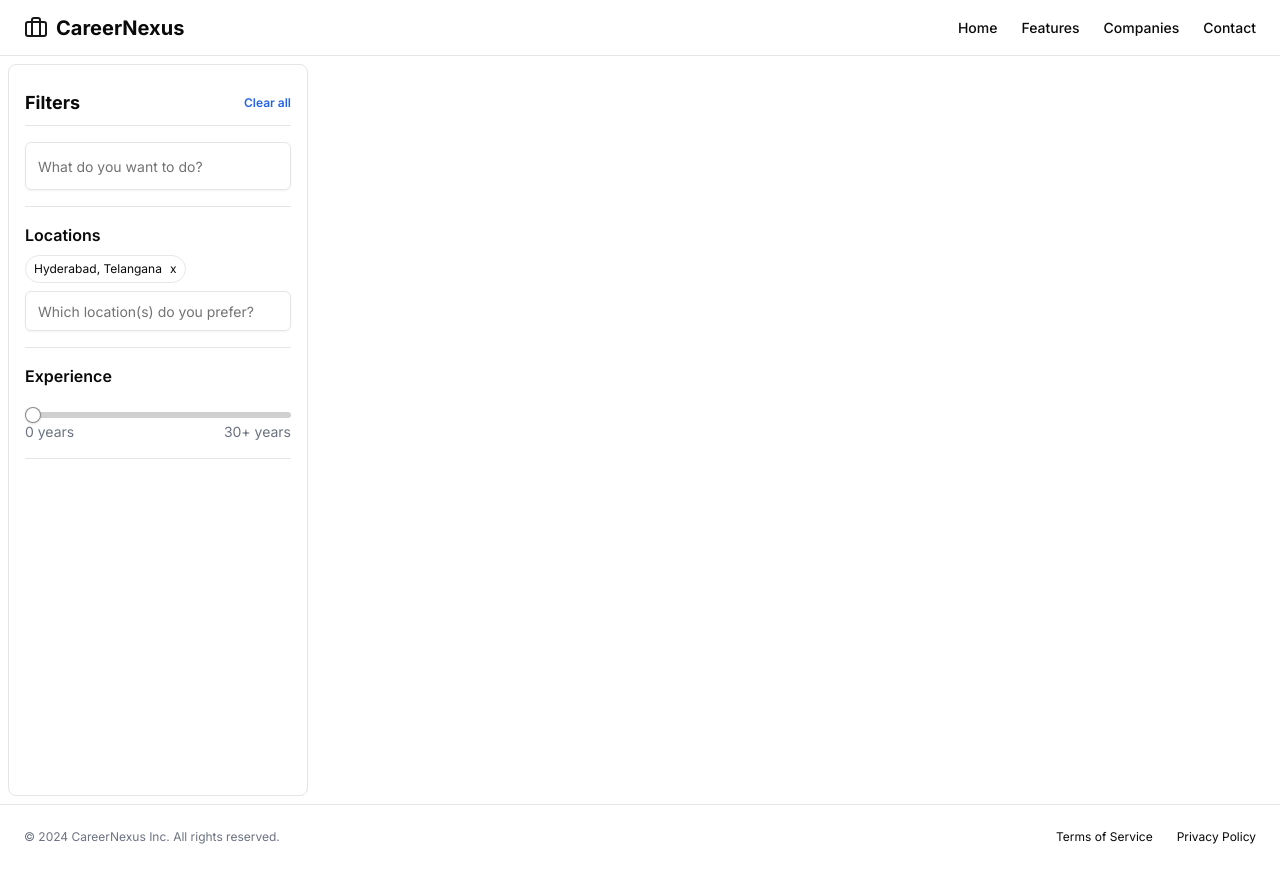
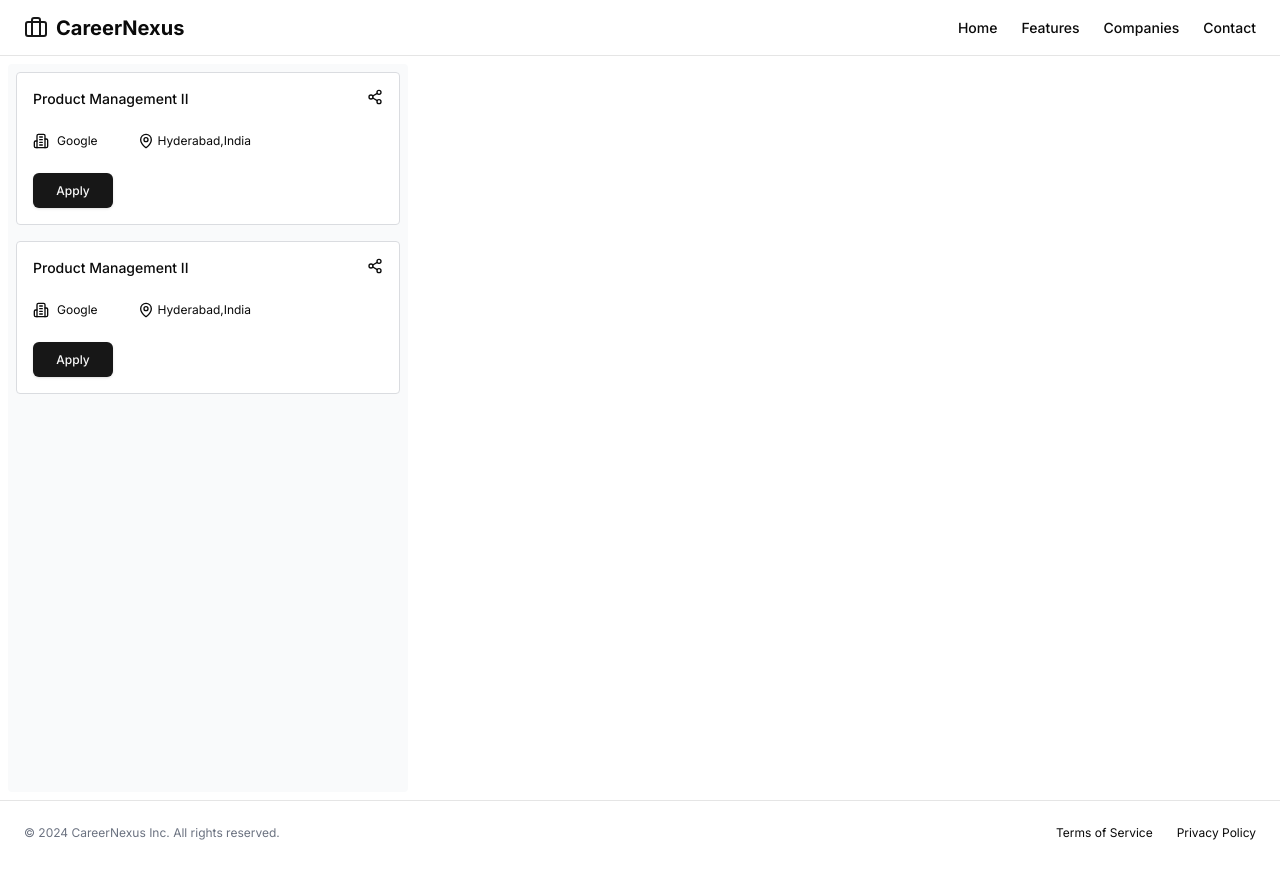
Before and after one commit to ThilakReddyy/carrerNexus, a Next.js app: page /jobs in a window 1280 px wide. Built offline with nearby package versions, Linux system fonts and the light colour scheme.

Commit message:
Add: jobs

```diff
--- a/app/globals.css
+++ b/app/globals.css
@@ -77,3 +77,8 @@
   height: 120px;
   object-fit: contain;
 }
+.jobsimage {
+  width: 40px;
+  height: 34px;
+  object-fit: contain;
+}
--- a/app/jobs/page.tsx
+++ b/app/jobs/page.tsx
@@ -1,8 +1,13 @@
 "use client";
 import { Input } from "@/components/ui/input";
+
+import { Separator } from "@/components/ui/separator";
 import { Slider } from "@/components/ui/slider";
 import { useSearchParams } from "next/navigation";
 import { useEffect, useState } from "react";
+import { Building2Icon, MapPinIcon, Share2Icon } from "lucide-react";
+import { Button } from "@/components/ui/button";
+import Link from "next/link";
 
 const Jobs = () => {
   const searchParams = useSearchParams();
@@ -17,15 +22,16 @@ const Jobs = () => {
   }, [searchParams]);
 
   return (
-    <div className="flex ">
-      <div className="m-2 p-4 w-[300px] border rounded-lg h-[calc(100vh-68px)] flex flex-col">
+    <div className="flex">
+      <div className="m-2 p-4 w-[300px] border rounded-lg h-[calc(100vh-68px)] flex flex-col bg-white hidden">
         <div className="py-2 border-b  text-sm flex justify-between items-center">
           <div className="font-bold text-lg">Filters</div>
           <div className="text-blue-600 font-semibold text-xs cursor-pointer">
             Clear all
           </div>
         </div>
-        <div className="py-4 border-b">
+
+        <div className="py-4 ">
           <Input
             placeholder="What do you want to do?"
             className="h-12 focus:border-blue-600 focus-visible:ring-blue-600"
@@ -35,7 +41,8 @@ const Jobs = () => {
             value={search}
           />
         </div>
-        <div className="py-4 border-b">
+        <Separator />
+        <div className="py-4">
           <div className="">
             <div className="font-semibold text-md">Locations</div>
             <div className="border border-gray-200 px-2 rounded-full font-normal w-fit m-2 ml-0 py-1 text-[75%]">
@@ -50,7 +57,9 @@ const Jobs = () => {
             />
           </div>
         </div>
-        <div className="py-4 border-b ">
+
+        <Separator />
+        <div className="py-4">
           <div className="font-semibold text-md pb-4">Experience</div>
 
           <Slider min={0} max={30} step={1} className="mt-2" />
@@ -59,11 +68,73 @@ const Jobs = () => {
             <span>30+ years</span>
           </div>
         </div>
+        <div></div>
         <div>{/*Status live or expired*/}</div>
         <div>{/*date posted*/}</div>
         <div>{/*Full time or intern */}</div>
       </div>
-      <div className="flex"></div>
+      <div className="flex w-full">
+        <div className="overflow-y-auto  rounded bg-gray-50  m-2 p-2 w-full md:w-[400px]  h-[91vh] flex flex-col gap-4">
+          <div className="w-full  p-4 rounded border border-[#dadce0] flex bg-white gap-2">
+            <div className="flex flex-col gap-6 text-sm justify-between font-medium w-full ">
+              <div className="flex justify-between w-full">
+                <div>Product Management II</div>
+                <div className="cursor-pointer">
+                  <Share2Icon size={16} />
+                </div>
+              </div>
+              <div className="flex items-center gap-10 mr-4   ">
+                <div className="flex gap-2 text-xs  font-normal justify-center">
+                  <Building2Icon size={16} /> <span>Google</span>
+                </div>
+                {/* {jobDetail.locations.length > 0 && ( */}
+                <div className="flex gap-1 text-xs  font-normal justify-center">
+                  <MapPinIcon size={16} />
+                  <span>Hyderabad,India</span>
+                </div>
+
+                {/* )} */}
+              </div>
+              <div>
+                <Button className="text-xs w-[80px] h-[35px] ">
+                  <Link href="/" target="_blank">
+                    Apply
+                  </Link>
+                </Button>
+              </div>
+            </div>
+          </div>
+          <div className="w-full  p-4 rounded border border-[#dadce0] flex bg-white gap-2">
+            <div className="flex flex-col gap-6 text-sm justify-between font-medium w-full ">
+              <div className="flex justify-between w-full">
+                <div>Product Management II</div>
+                <div className="cursor-pointer">
+                  <Share2Icon size={16} />
+                </div>
+              </div>
+              <div className="flex items-center gap-10 mr-4   ">
+                <div className="flex gap-2 text-xs  font-normal justify-center">
+                  <Building2Icon size={16} /> <span>Google</span>
+                </div>
+                {/* {jobDetail.locations.length > 0 && ( */}
+                <div className="flex gap-1 text-xs  font-normal justify-center">
+                  <MapPinIcon size={16} />
+                  <span>Hyderabad,India</span>
+                </div>
+
+                {/* )} */}
+              </div>
+              <div>
+                <Button className="text-xs w-[80px] h-[35px] ">
+                  <Link href="/" target="_blank">
+                    Apply
+                  </Link>
+                </Button>
+              </div>
+            </div>
+          </div>
+        </div>
+      </div>
     </div>
   );
 };
--- /dev/null
+++ b/components/ui/separator.tsx
@@ -0,0 +1,31 @@
+"use client"
+
+import * as React from "react"
+import * as SeparatorPrimitive from "@radix-ui/react-separator"
+
+import { cn } from "@/lib/utils"
+
+const Separator = React.forwardRef<
+  React.ElementRef<typeof SeparatorPrimitive.Root>,
+  React.ComponentPropsWithoutRef<typeof SeparatorPrimitive.Root>
+>(
+  (
+    { className, orientation = "horizontal", decorative = true, ...props },
+    ref
+  ) => (
+    <SeparatorPrimitive.Root
+      ref={ref}
+      decorative={decorative}
+      orientation={orientation}
+      className={cn(
+        "shrink-0 bg-border",
+        orientation === "horizontal" ? "h-[1px] w-full" : "h-full w-[1px]",
+        className
+      )}
+      {...props}
+    />
+  )
+)
+Separator.displayName = SeparatorPrimitive.Root.displayName
+
+export { Separator }
--- a/package.json
+++ b/package.json
@@ -14,6 +14,7 @@
     "@radix-ui/react-icons": "^1.3.0",
     "@radix-ui/react-label": "^2.1.0",
     "@radix-ui/react-select": "^2.1.2",
+    "@radix-ui/react-separator": "^1.1.0",
     "@radix-ui/react-slider": "^1.2.1",
     "@radix-ui/react-slot": "^1.1.0",
     "@radix-ui/react-switch": "^1.1.1",
```
Also changed, not shown: 1 other file (tests, documents, lock files or other folders).
